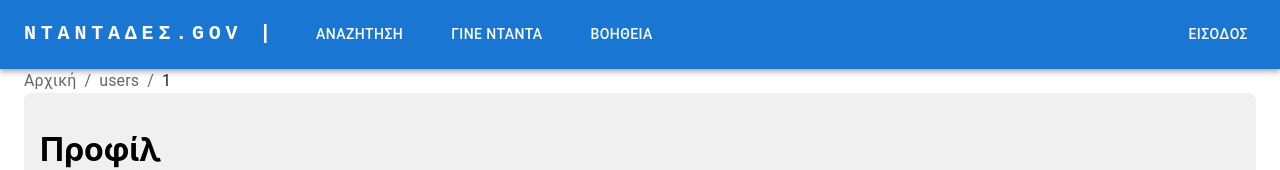
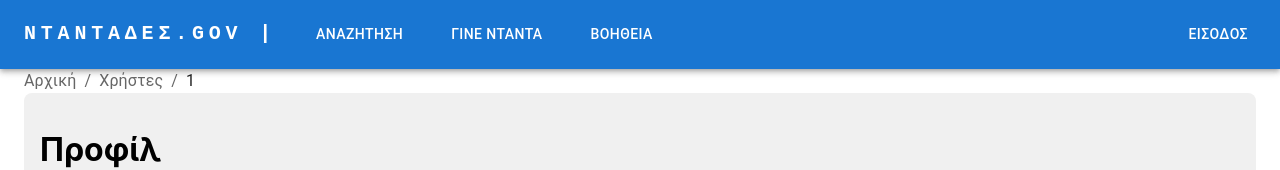
Before and after one commit to plerros/di-eam-24-3, a React (Create React App) app in the folder ntantades/: page /users/1 in a window 1280 px wide. Shown: the top 170 px of the page. Built offline with nearby package versions, Linux system fonts and the light colour scheme.

Commit message:
small fix & cleanup

```diff
--- a/ntantades/src/components/Breadcrumb.js
+++ b/ntantades/src/components/Breadcrumb.js
@@ -30,6 +30,9 @@ function matchExact(r, str) {
 
 function breadcrumbNameMap(to) {
   const res = layout.filter(item => matchExact(item.route, to));
+  if (res.length > 0) {
+    return res[res.length - 1];
+  }
   return ({text: to.matchAll("[A-Za-z0-9_]*$")});
 }
 
--- a/ntantades/src/pages/Users.js
+++ b/ntantades/src/pages/Users.js
@@ -1,15 +1,13 @@
-import { Box, Container } from '@mui/material';
+import { Container } from '@mui/material';
 import { useParams } from 'react-router-dom';
 
 import ProfileBox from '../components/ProfileBox';
-import getUser from "../components/getUser";
 import OfferBox from "../components/OfferBox";
 
 import Database from "../data.json"
 
 export default function Profile({uid}) {
   const { url_uid } = useParams();
-  const user = getUser(uid);
 
   var offers = Database.offers.filter(item => item.uidNanny === url_uid * 1 && item.requestID === 0);
   if (offers === null)
```
